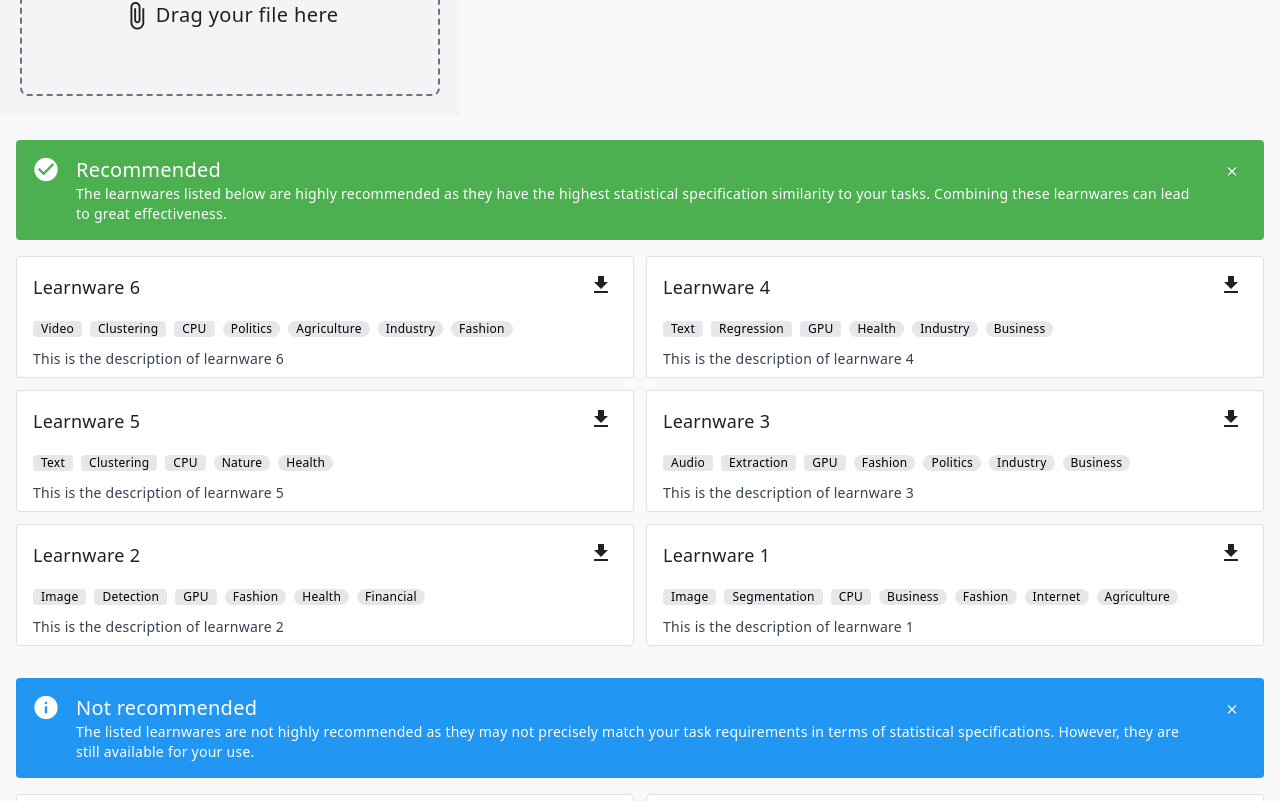
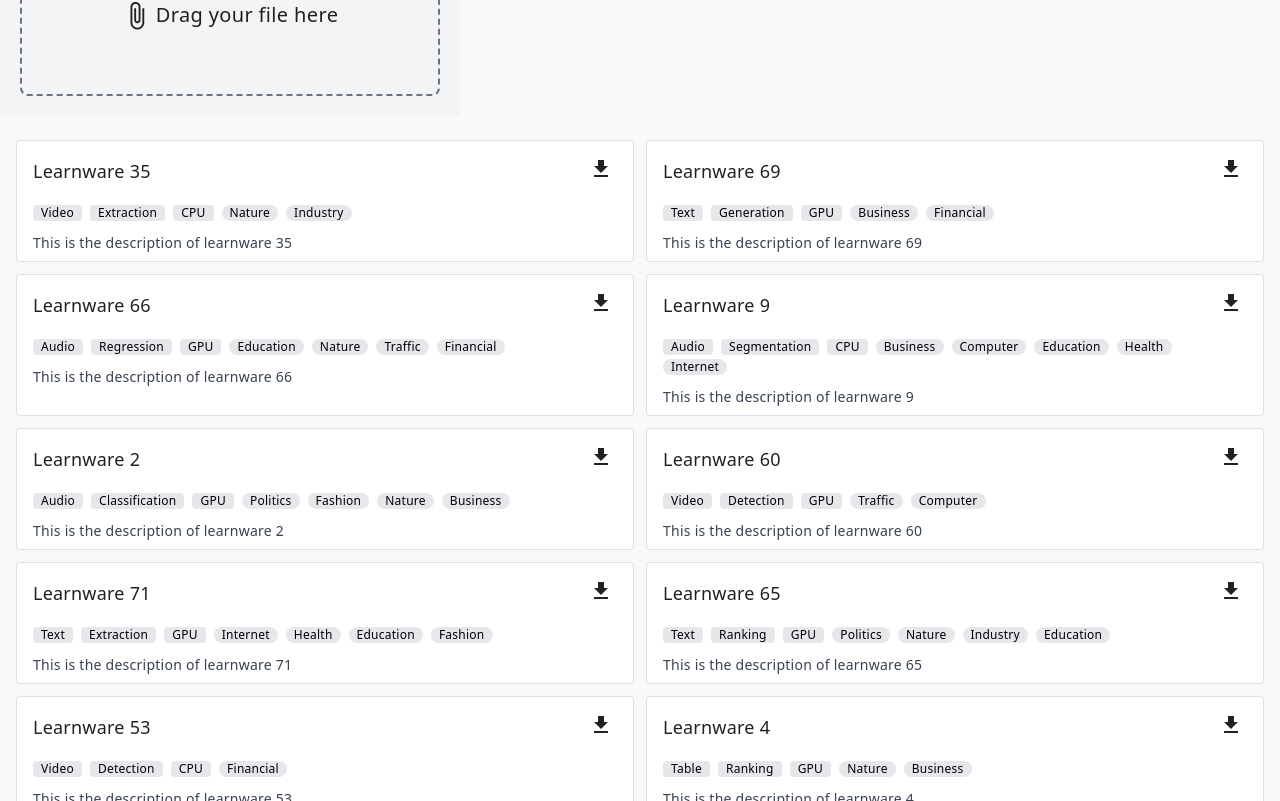
Before and after one commit to Learnware-LAMDA/Beimingwu, a Vue app: page /#/search in a window 1280 px wide. Shown: the part 1839-2640 px from the top of the page. Built offline with nearby package versions, Linux system fonts and the light colour scheme.

Commit message:
[MNT] Recommended shows only when uploaded

```diff
--- a/src/views/Search/Search.vue
+++ b/src/views/Search/Search.vue
@@ -19,8 +19,9 @@ const learnwareItems = ref([])
 
 const scrollTop = ref(0)
 
-const recommended = ref(true)
-const unrecommended = ref(true)
+const showRecommended = computed(() => files.value.length > 0)
+const recommendedTips = ref(true)
+const unrecommendedTips = ref(true)
 
 function generateLearnwareItems() {
   return Array(100).fill(0).map((_, i) => {
@@ -122,22 +123,22 @@ onMounted(() => {
         <div class="mt-3 mb-5 text-h6 text-sm">
           Upload statistical specification
         </div>
-        <file-upload />
+        <file-upload v-model:files="files" />
       </div>
     </div>
     <div ref="contentRef" class="content">
-      <v-card flat class="m-2 mt-4 bg-transparent">
-        <v-card-title v-if="!recommended">Recommended</v-card-title>
-        <v-card-text v-if="recommended" class="!p-2">
-          <v-alert v-model="recommended" type="success" title="Recommended"
+      <v-card v-if="showRecommended" flat class="m-2 mt-4 bg-transparent">
+        <v-card-title v-if="!recommendedTips">Recommended</v-card-title>
+        <v-card-text v-if="recommendedTips" class="!p-2">
+          <v-alert v-model="recommendedTips" type="success" title="Recommended"
             text="The learnwares listed below are highly recommended as they have the highest statistical specification similarity to your tasks. Combining these learnwares can lead to great effectiveness." closable></v-alert>
         </v-card-text>
         <learnware-list :items="recommendLearnwareItems" />
       </v-card>
       <v-card flat class="m-2 mt-4 bg-transparent">
-        <v-card-title v-if="!unrecommended">Others</v-card-title>
-        <v-card-text v-if="unrecommended" class="!p-2">
-          <v-alert v-model="unrecommended" type="info" title="Not recommended"
+        <v-card-title v-if="showRecommended && !unrecommendedTips">Others</v-card-title>
+        <v-card-text v-if="showRecommended && unrecommendedTips" class="!p-2">
+          <v-alert v-model="unrecommendedTips" type="info" title="Not recommended"
             text="The listed learnwares are not highly recommended as they may not precisely match your task requirements in terms of statistical specifications. However, they are still available for your use." closable></v-alert>
         </v-card-text>
         <learnware-list :items="filteredLearnwareItems" :filters="filters" />
```
